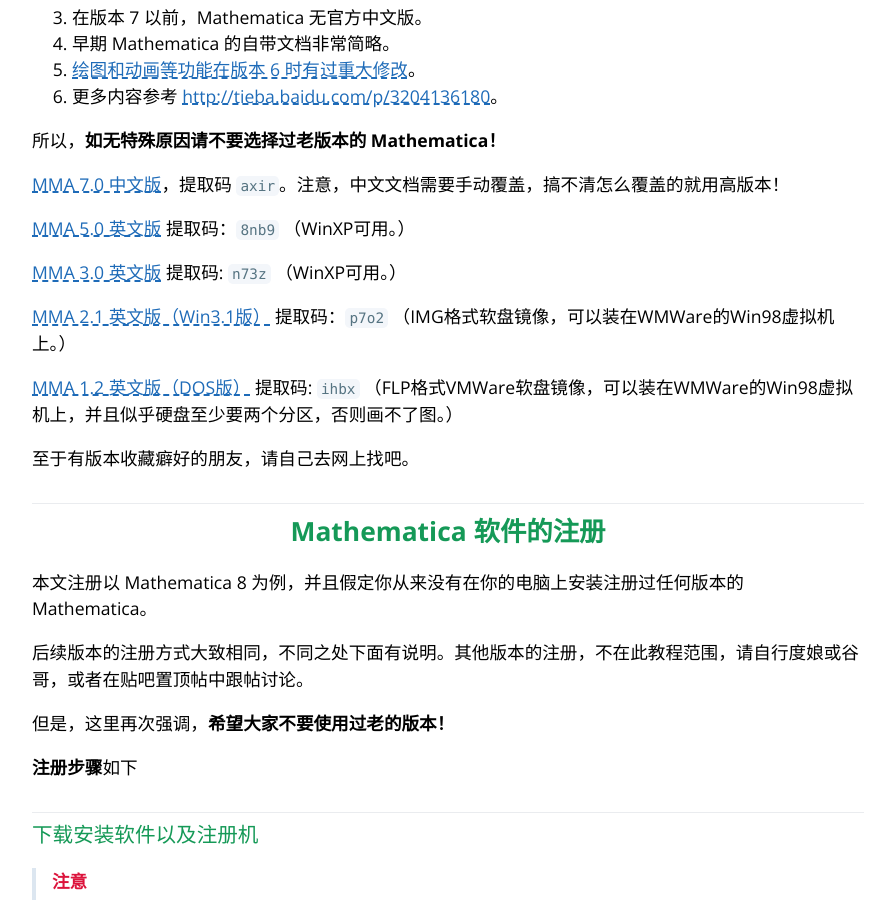
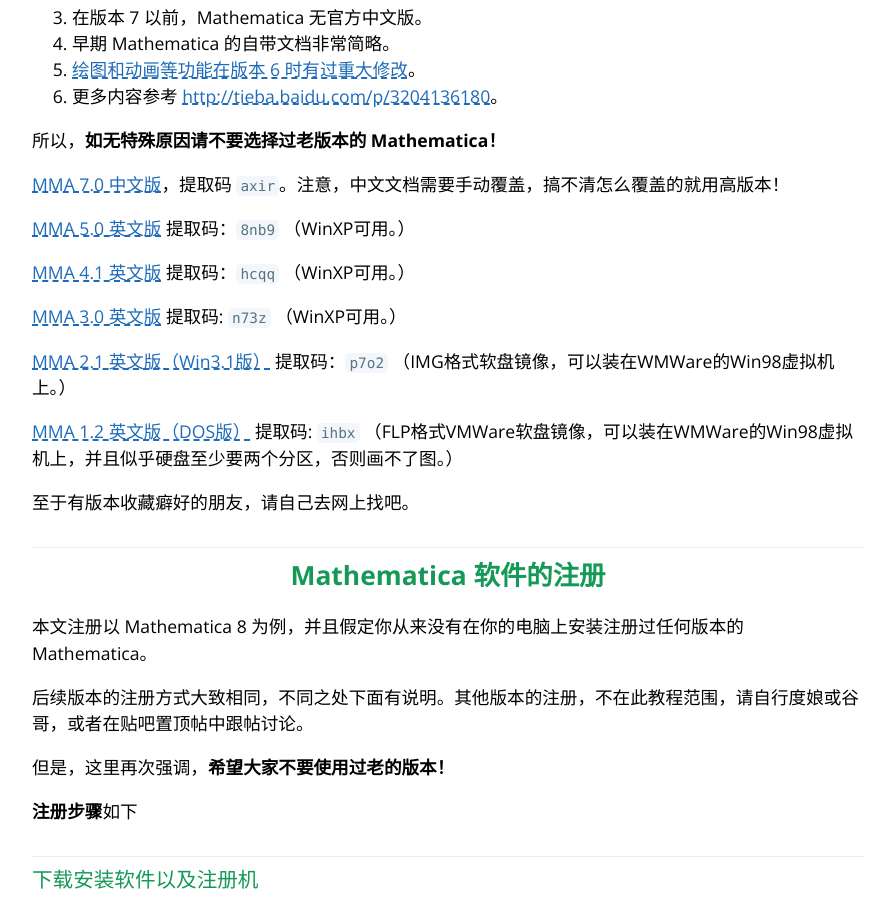
Before and after one commit to TieBaMma/InstallTutorial, a Jekyll site: the page built from index.md, in a window 1280 px wide and 900 px high, scrolled down 5058 px. Shown: the whole window, without its empty margins (192-1081 px from the left). Built offline with Jekyll 4.4.1, drawn with Linux system fonts in a browser that asks for light colours.

Commit message:
Update index.md
增加4.1链接。

```diff
--- a/index.md
+++ b/index.md
@@ -204,6 +204,8 @@
 [MMA 7.0 中文版](https://pan.baidu.com/s/1VOeMOe15755SaulpTXD4ig)，提取码 `axir`。注意，中文文档需要手动覆盖，搞不清怎么覆盖的就用高版本！
 
 [MMA 5.0 英文版](https://pan.baidu.com/s/1MWnpsZ8QA2DBZXf1N6ayRg) 提取码：`8nb9` （WinXP可用。）
+
+[MMA 4.1 英文版](https://pan.baidu.com/s/1FrZSuxlO4CULYIRfyhLa-Q) 提取码：`hcqq` （WinXP可用。）
 
 [MMA 3.0 英文版](https://pan.baidu.com/s/1hscUVwo) 提取码: `n73z` （WinXP可用。）
 
```
